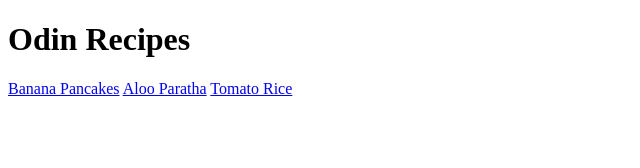
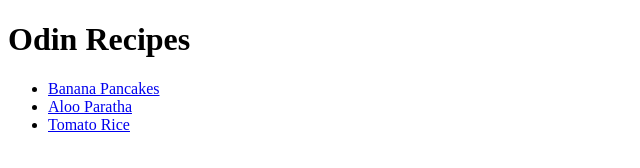
Before and after one commit to Sharwari19/odin-recipes, a plain HTML site: page index.html in a window 1280 px wide. Shown: the whole page, without its empty margins (0-640 px from the left). Drawn offline with Linux system fonts and the light colour scheme.

Commit message:
converted the links into an unordered list

```diff
--- a/index.html
+++ b/index.html
@@ -7,8 +7,11 @@
 </head>
 <body>
     <h1>Odin Recipes</h1>
-    <a href="recipes/pancake.html">Banana Pancakes</a>
-    <a href="recipes/paratha.html">Aloo Paratha</a>
-    <a href="recipes/rice.html">Tomato Rice</a>
+    <ul>
+        <li><a href="recipes/pancake.html">Banana Pancakes</a></li>
+        <li><a href="recipes/paratha.html">Aloo Paratha</a></li>
+        <li><a href="recipes/rice.html">Tomato Rice</a></li>
+    </ul>
+
 </body>
 </html>
```
